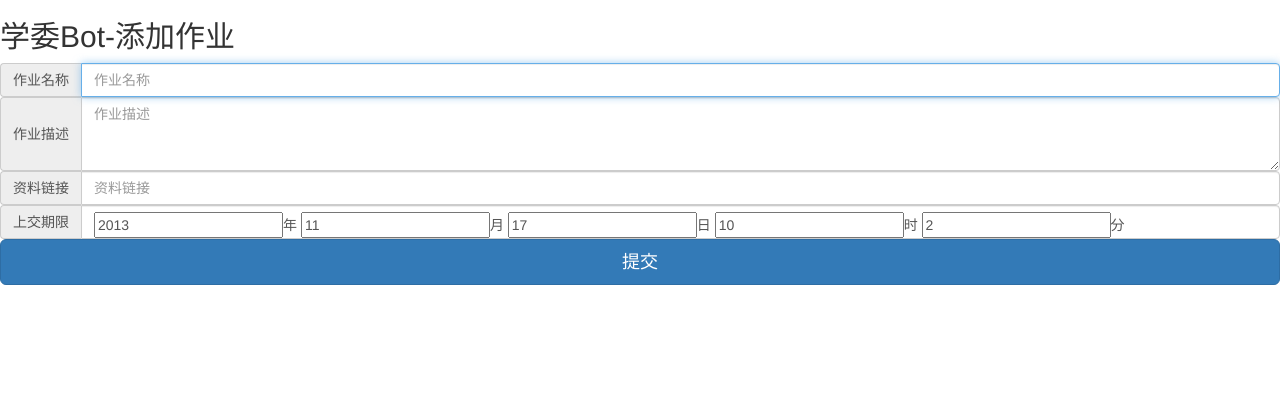
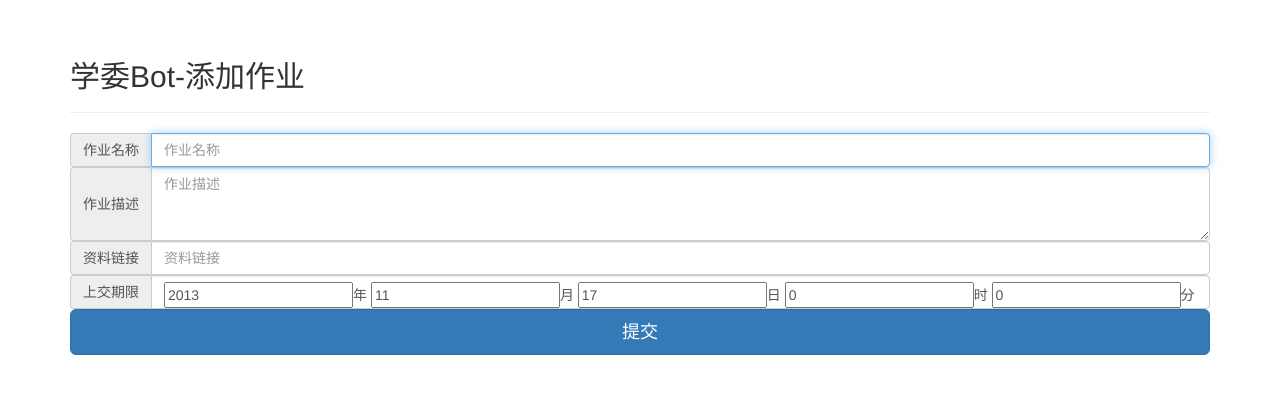
Before and after one commit to Madhouse42/inchobot, a Flask app: page /addAssignment in a window 1280 px wide. Shown: the part 52-446 px from the top of the page. Run offline with Flask 2, Linux system fonts and the light colour scheme; the visitor is signed in with stand-in values (Sample User, id 1); data comes from the database, SQL or seed files in the repository; data that the repository does not hold is empty; parts of the project's set-up code (start-up, migrations or seed data) failed here and were passed over; some libraries are stand-ins or nearby versions.

Commit message:
update form page's style

```diff
--- a/ibot/inchobot.py
+++ b/ibot/inchobot.py
@@ -216,7 +216,7 @@ def addAssignment():
 
     if request.method == 'GET':
         today = datetime.datetime.today()
-        msg = {'year': today.year, 'month': today.month, 'day': today.day, 'hour': today.hour, 'minute': today.minute}
+        msg = {'year': today.year, 'month': today.month, 'day': today.day, 'hour': 0, 'minute': 0}
         return render_template('addAssignment.html', global_user=global_user, assignments=asses, msg=msg)
 
     # insert assignment into database here
--- a/ibot/jinja_misc.py
+++ b/ibot/jinja_misc.py
@@ -32,7 +32,7 @@ def get_rest_days(t1, t2=datetime.datetime.today()):
 
 
 def is_dead(t1, t2=datetime.datetime.today()):
-    if (t2 - t1).days > 0:
+    if t2 > t1:
         death = True
     else:
         death = False
--- a/ibot/templates/addAssignment.html
+++ b/ibot/templates/addAssignment.html
@@ -1,8 +1,11 @@
 {% extends "base.html" %}
 
 {% block content %}
+<div class="container">
+    <div class="page-header">
+        <h2>学委Bot-添加作业</h2>
+    </div>
     <form class="form-signin" method="post">
-    <h2 class="form-signin-heading">学委Bot-添加作业</h2>
         {% if err %}
             <div class="alert alert-danger alert-dismissable">
                 <button type="button" class="close" data-dismiss="alert" aria-hidden="true">&times;</button>
@@ -55,4 +58,5 @@
         </div>
         <button class="btn btn-lg btn-primary btn-block" type="submit">提交</button>
     </form>
+</div>
 {% endblock %}
--- a/ibot/templates/thisUserData.html
+++ b/ibot/templates/thisUserData.html
@@ -43,7 +43,7 @@
                     <tr>
                         <td>{{ submit.assignment_obj.name }}</td>
                         <td>{{ submit.file_submit_name }}</td>
-                        <td>{{ submit.date }}</td>
+                        <td>{{ submit.date.isoformat().split('.')[0].replace('T', ' ') }}</td>
                         <td align="middle">
                             <button class="btn btn-danger" id="btn-delete-disc-{{ submit._id }}" onclick="delete_submission({{ submit._id }})">
                                 删除
@@ -72,8 +72,8 @@
                     {% for ass in global_user.assignments %}
                     <tr>
                         <td>{{ ass.name}}</td>
-                        <td>{{ ass.deadline }}</td>
-                        <td>{{ ass.submit_date }}</td>
+                        <td>{{ ass.deadline.isoformat().split('.')[0].replace('T', ' ') }}</td>
+                        <td>{{ ass.submit_date.isoformat().split('.')[0].replace('T', ' ') }}</td>
                         <td align="middle">
                             <button class="btn btn-success" id="btn-delete-disc-{{ ass._id }}" onclick="update_assignment({{ ass._id }})">
                                 修改
--- a/ibot/templates/update_assignment.html
+++ b/ibot/templates/update_assignment.html
@@ -1,8 +1,11 @@
 {% extends "base.html" %}
 
 {% block content %}
+<div class="container">
+    <div class="page-header">
+        <h2>学委Bot-修改作业</h2>
+    </div>
     <form class="form-signin" method="post">
-            <h2 class="form-signin-heading">修改作业信息</h2>
         {% if err %}
             <div class="alert alert-danger alert-dismissable">
                 <button type="button" class="close" data-dismiss="alert" aria-hidden="true">&times;</button>
@@ -37,4 +40,5 @@
         </div>
         <button class="btn btn-lg btn-primary btn-block" type="submit">提交</button>
     </form>
+</div>
 {% endblock %}
--- a/ibot/templates/update_user_data.html
+++ b/ibot/templates/update_user_data.html
@@ -1,8 +1,11 @@
 {% extends "base.html" %}
 
 {% block content %}
+<div class="container">
+    <div class="page-header">
+        <h2>修改用户信息</h2>
+    </div>
     <form class="form-signin" method="post">
-            <h2 class="form-signin-heading">修改用户信息</h2>
         {% if err %}
             <div class="alert alert-danger alert-dismissable">
                 <button type="button" class="close" data-dismiss="alert" aria-hidden="true">&times;</button>
@@ -27,4 +30,5 @@
         </div>
         <button class="btn btn-lg btn-primary btn-block" type="submit">提交</button>
     </form>
+</div>
 {% endblock %}
--- a/ibot/templates/view_ass_instance.html
+++ b/ibot/templates/view_ass_instance.html
@@ -43,10 +43,10 @@
         <div class="panel-body">
             {{ ass_instance.descriptions }}
             {% if is_dead(ass_instance.deadline) %}
-                <button class="btn btn-info btn-sm pull-right"
+                <!--button class="btn btn-info btn-sm pull-right"
                         onclick="append_ass()">
                     创建补交作业项目
-                </button>
+                </button-->
             {% endif %}
         </div>
     </div>
@@ -133,7 +133,7 @@
                 <li class="list-group-item">
                     <h5 class="list-group-item-heading">
                         <small class="list-group-item-text">
-                            {{ item.date }},&nbsp;
+                            {{ item.date.isoformat().split('.')[0].replace('T', ' ') }},&nbsp;
                             {{ item.user.studentTeacherName }}&nbsp;说
                             {% if global_user._id == item.user._id %}
                                 <button class="btn btn-danger pull-right"
```
Lines whose indentation alone changed are shown as unchanged.
